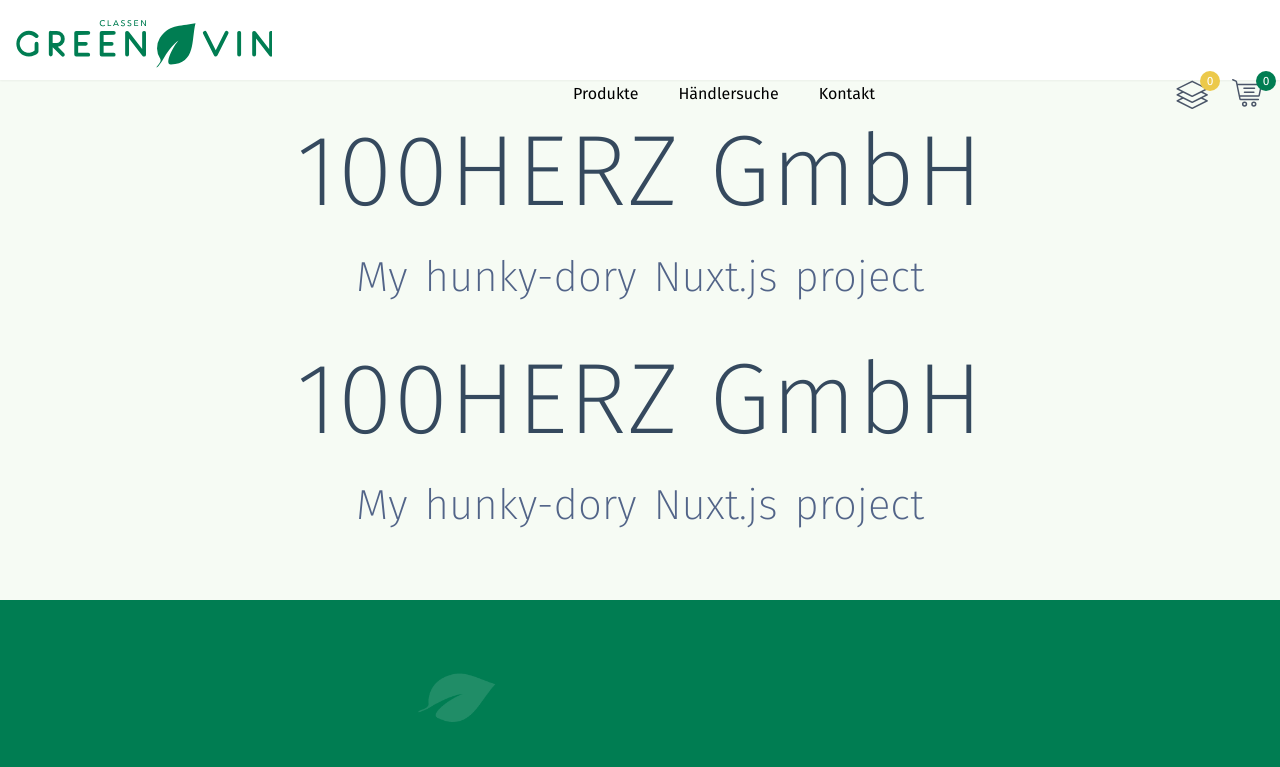
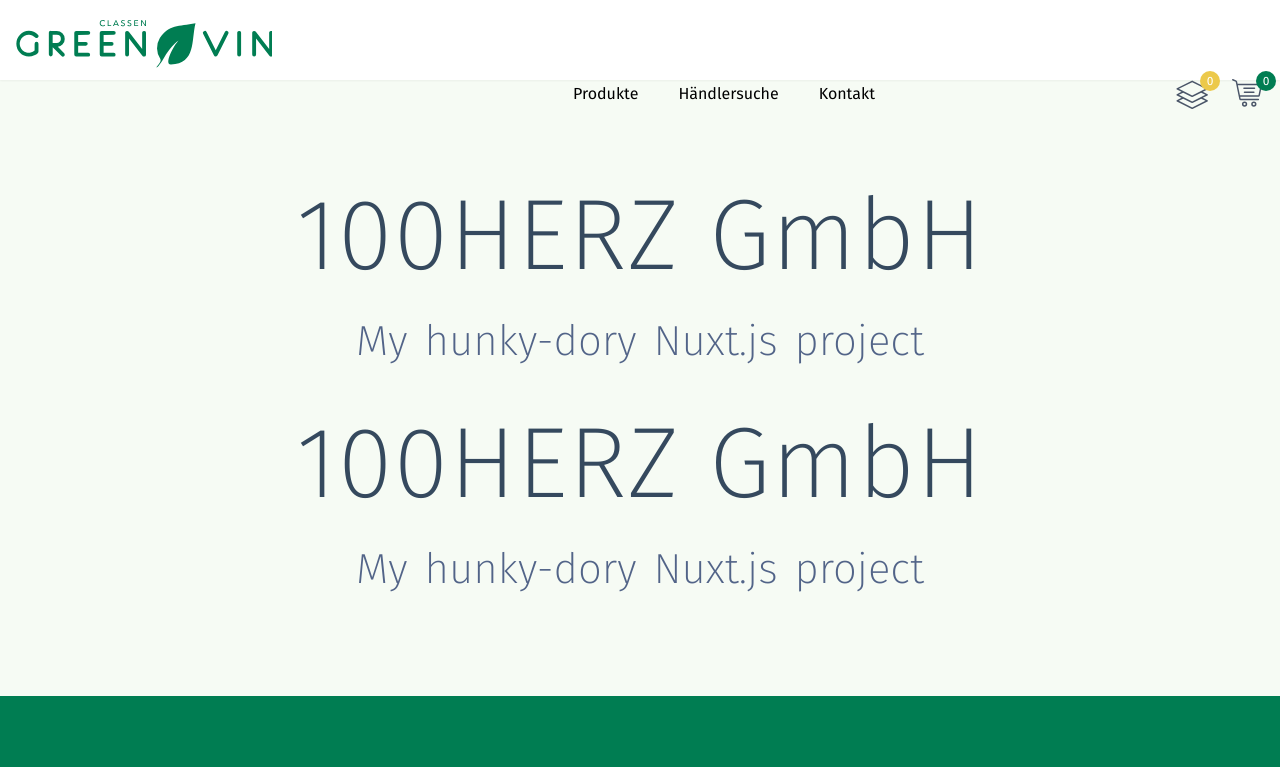
Before and after one commit to mheob/greenvinyl-vue, a Nuxt app in the folder frontend/: page / in a window 1280 px wide. Shown: the top 767 px of the page. Built offline with nearby package versions, Linux system fonts and the light colour scheme.

Commit message:
Improve the main styling gaps

```diff
--- a/frontend/layouts/default.vue
+++ b/frontend/layouts/default.vue
@@ -1,7 +1,7 @@
 <template>
   <div class="page">
     <TheHeader />
-    <main class="py-12 bg-green-100 lg:pt-24">
+    <main class="py-12 bg-green-100 lg:pt-40 lg:pb-20">
       <nuxt />
     </main>
     <TheFooter />
```
